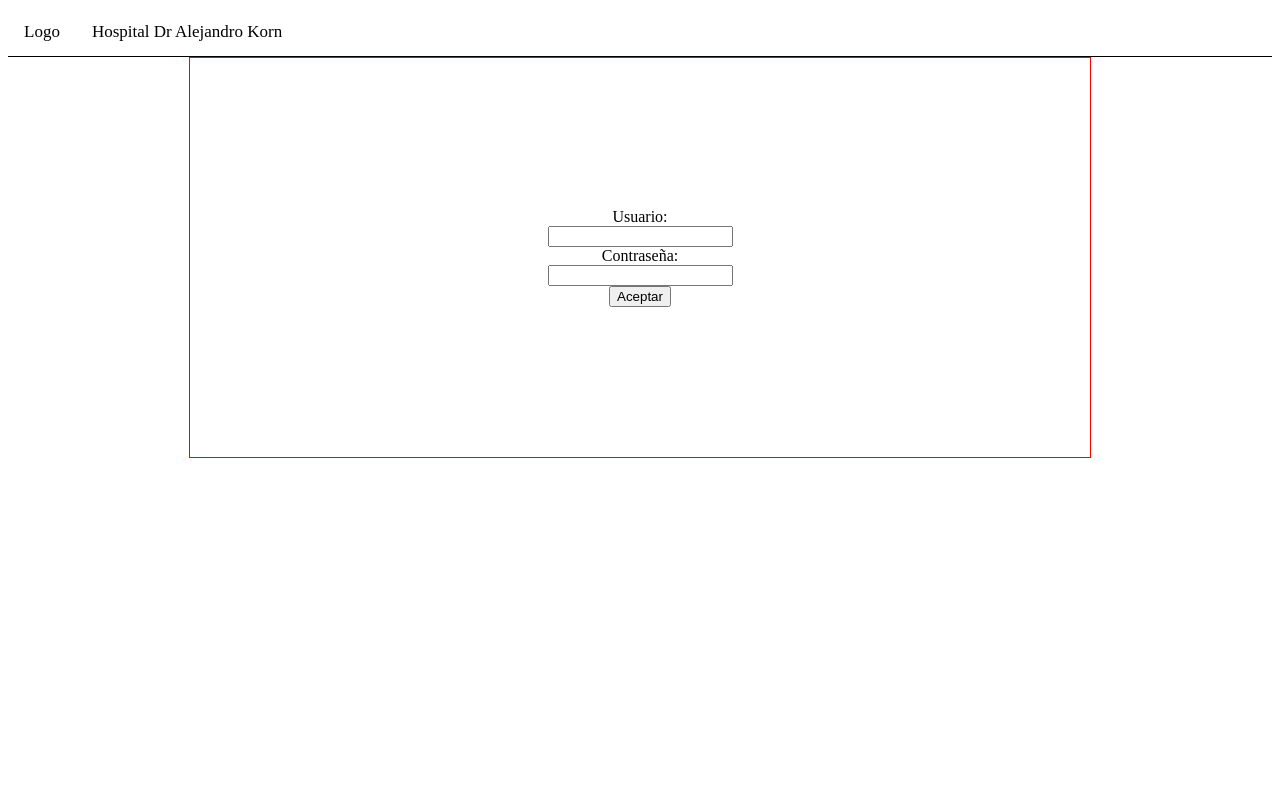
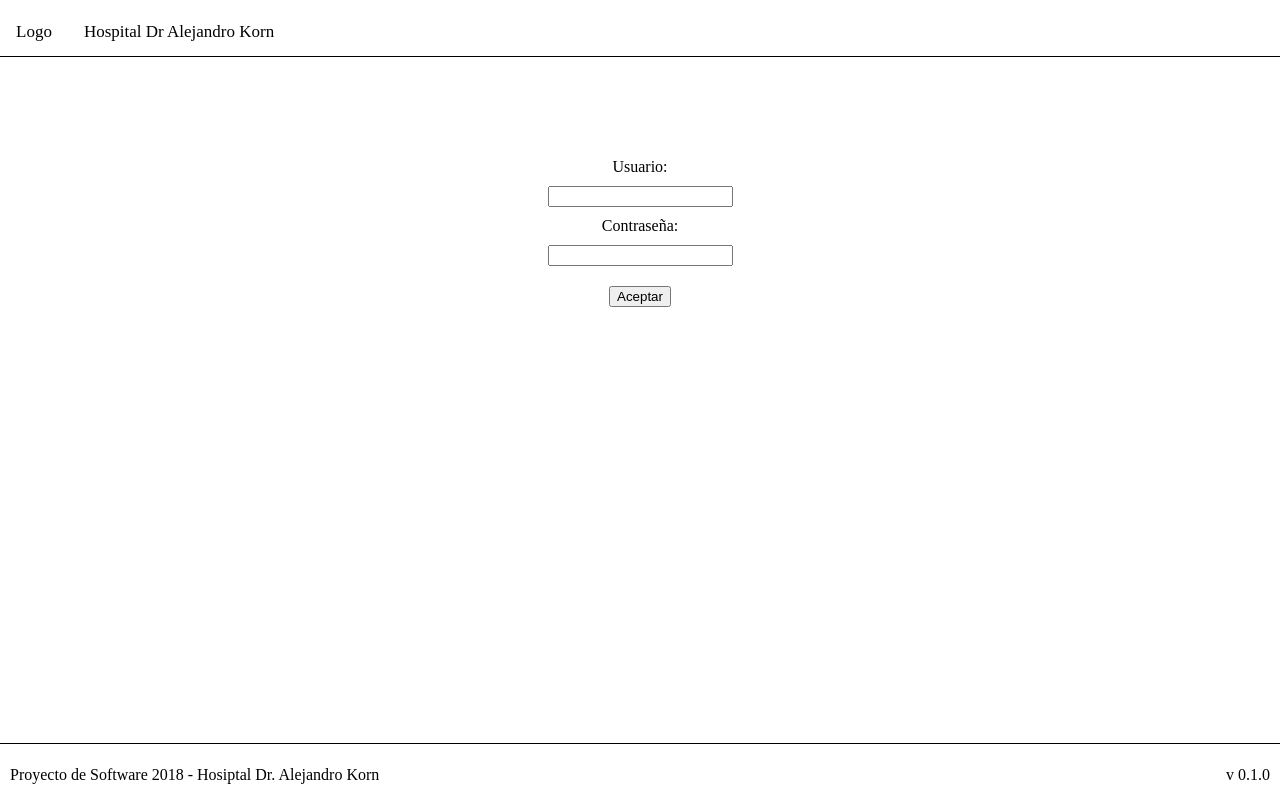
Before and after one commit to Proyecto-de-Software/2018_grupo23, a PHP site: page /login.html in a window 1280 px wide. Run offline with PHP 8.4, Linux system fonts and the light colour scheme.

Commit message:
footer in login + styles

```diff
--- a/login.html
+++ b/login.html
@@ -16,6 +16,7 @@
     <input id="password" type="password" name="password" required><br>
     <input type="submit" value="Aceptar">
   </form>
+<footer class="footer"><p class="footer_text">Proyecto de Software 2018 - Hosiptal Dr. Alejandro Korn</p><p class="footer_version">v 0.1.0</p></footer>
 
 </body>
 </html>
--- a/style.css
+++ b/style.css
@@ -3,6 +3,9 @@
   background-color: white;
   overflow: hidden;
   border-bottom: 1px solid black;
+  position: fixed;
+  width: 100%;
+  left: 0;
 }
 
 /* Links inside the navbar */
@@ -96,10 +99,12 @@ form {
     width: 600px;
     margin: 0px auto;
     padding: 150px;
-    border: 1px solid red;
     text-align: center;
 }
 
 label {
   text-align: left;
 }
+input {
+  margin: 10px;
+}
```
